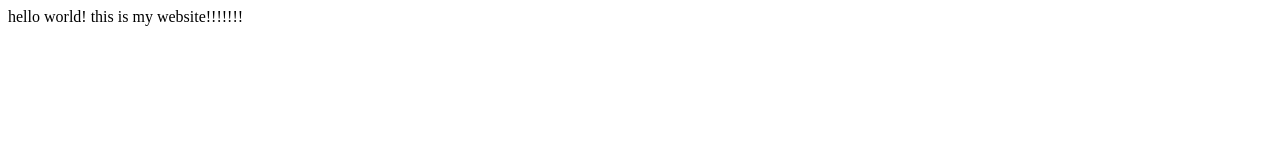
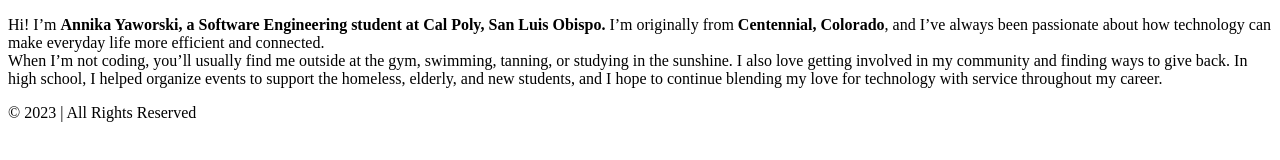
Before and after one commit to AnnikaBytes/-AnnikaBytes-.github.io, a plain HTML site: page index.html in a window 1280 px wide. Drawn offline with Linux system fonts and the light colour scheme.

Commit message:
feat: update pages

```diff
--- a/index.html
+++ b/index.html
@@ -4,6 +4,12 @@
     <title>Annika's Website</title>
   </head>
   <body>
-    hello world! this is my website!!!!!!!
+    <nav><nav>
+    <main>
+    <p>Hi! I’m <strong>Annika Yaworski, a Software Engineering student at Cal Poly, San Luis Obispo.</strong> I’m originally from <strong>Centennial, Colorado</strong>, and I’ve always been passionate about how technology can make everyday life more efficient and connected.
+      <br>When I’m not coding, you’ll usually find me outside at the gym, swimming, tanning, or studying in the sunshine. I also love getting involved in my community and finding ways to give back. In high school, I helped organize events to support the homeless, elderly, and new students, and I hope to continue blending my love for technology with service throughout my career.
+
+    <main>
+    <footer>© 2023 <Annika's Website> | All Rights Reserved</footer>
   </body>
 </html>
```
Also changed, not shown: blog.html (+2 -1 lines), contact.html (+3 -1 lines), portfolio.html (+2 -1 lines), resume.html (+9 -1 lines).
